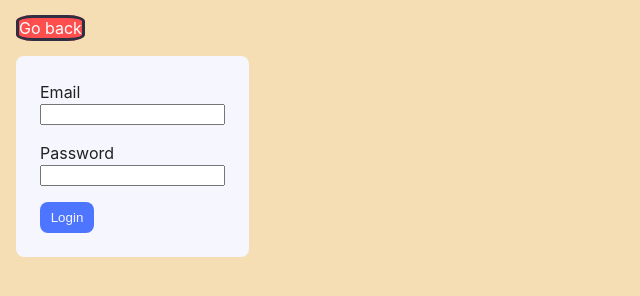
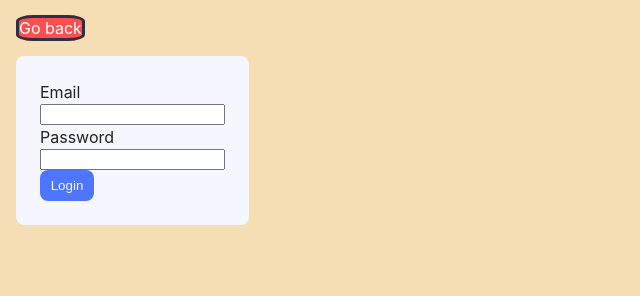
Before and after one commit to Williannoterdan/goit-js-hw-07, a plain HTML site: page task-04.html in a window 1280 px wide. Shown: the whole page, without its empty margins (0-640 px from the left). Drawn offline with Linux system fonts and the light colour scheme.

Commit message:
Update common.css

```diff
--- a/css/common.css
+++ b/css/common.css
@@ -112,7 +112,7 @@ body p a:focus{
 
 
 /* task4 */
-.login-form{
+.login-form{я
   display: flex;
   flex-direction: column;
   padding: 24px;
```
